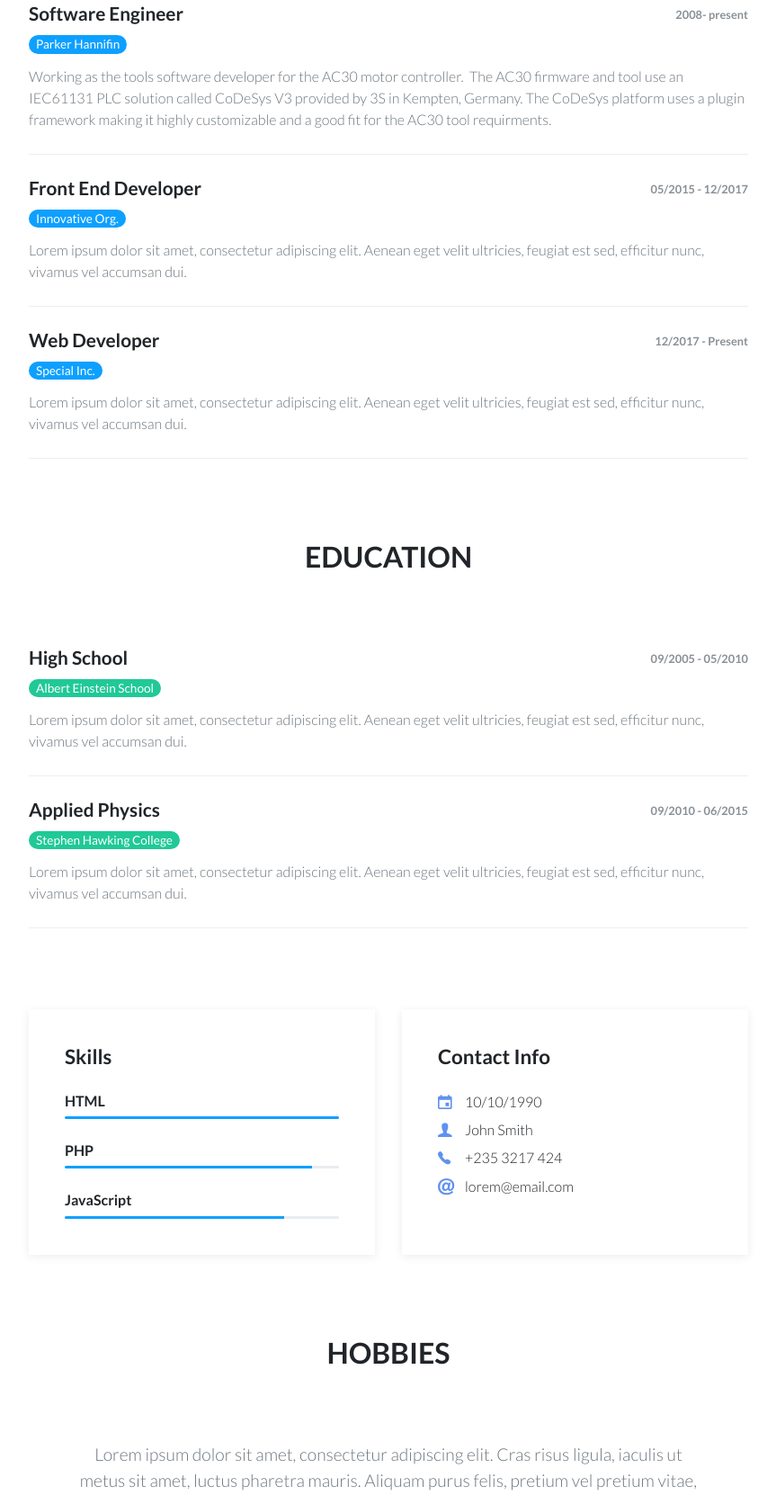
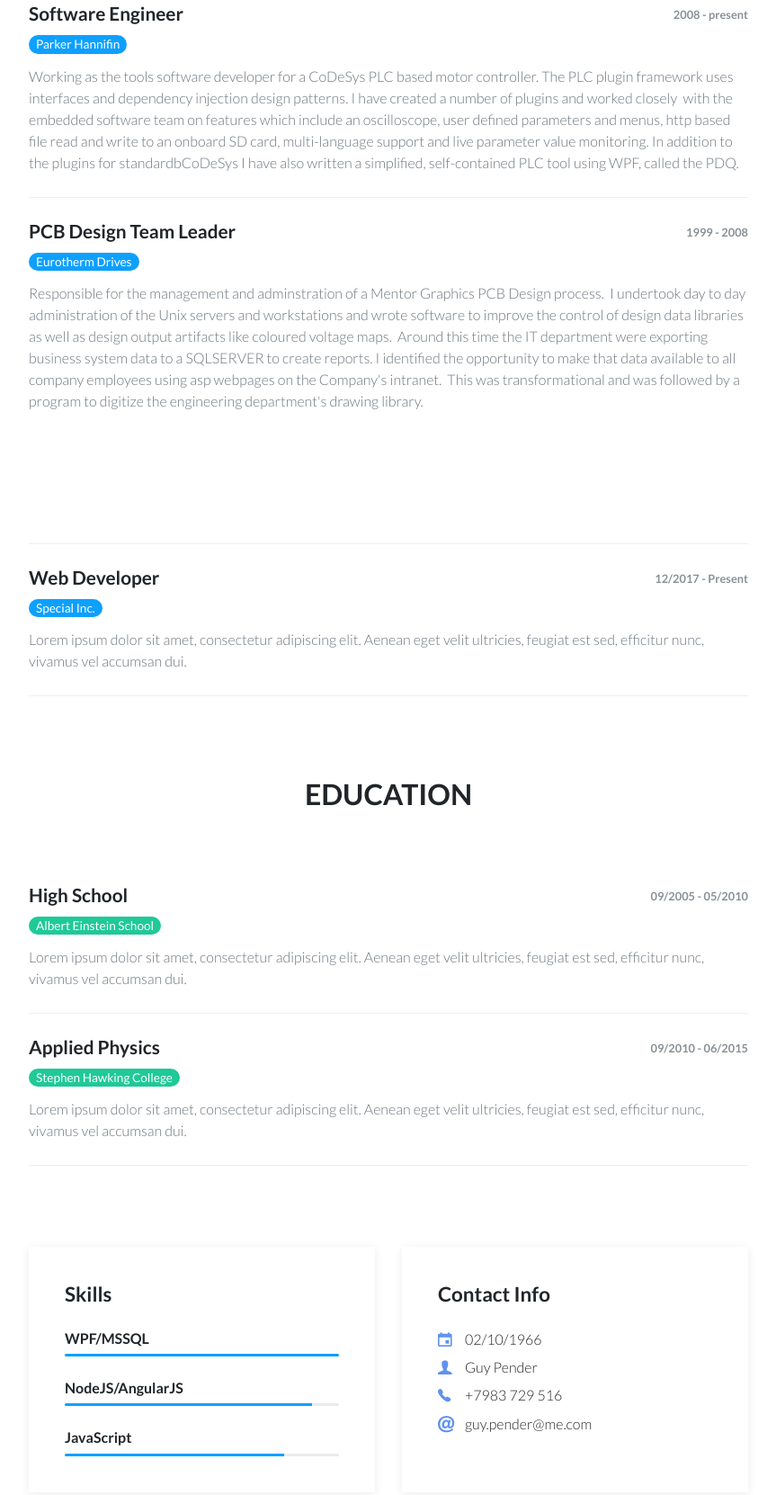
Before and after one commit to gpender/gpender.github.io, a plain HTML site: page cv.html in a window 1280 px wide. Shown: the part 794-2456 px from the top of the page at 90% size, without its empty margins (208-1071 px from the left). Drawn offline with nearby package versions, Linux system fonts and the light colour scheme.

Commit message:
more edits

```diff
--- a/cv.html
+++ b/cv.html
@@ -46,20 +46,23 @@
                                 <h3>Software Engineer</h3>
                                 <h4 class="organization">Parker Hannifin</h4>
                             </div>
-                            <div class="col-md-6"><span class="period">2008- present</span></div>
+                            <div class="col-md-6"><span class="period">2008 - present</span></div>
                         </div>
-                        <p class="text-muted">Working as the tools software developer for the AC30 motor controller. &nbsp;The AC30 firmware and tool use an IEC61131 PLC solution called CoDeSys V3 provided by 3S in Kempten, Germany. The CoDeSys platform uses a plugin framework
-                            making it highly customizable and a good fit for the AC30 tool requirments.<br></p>
+                        <p class="text-muted">Working as the tools software developer for a CoDeSys PLC based motor controller. The PLC plugin framework uses interfaces and dependency injection design patterns. I have created a number of plugins and worked closely &nbsp;with
+                            the embedded software team on features which include an oscilloscope, user defined parameters and menus, http based file read and write to an onboard SD card, multi-language support and live parameter value monitoring. In addition
+                            to the plugins for standardbCoDeSys I have also written a simplified, self-contained PLC tool using WPF, called the PDQ.&nbsp;<br></p>
                     </div>
                     <div class="item">
                         <div class="row">
                             <div class="col-6">
-                                <h3>Front End Developer</h3>
-                                <h4 class="organization">Innovative Org.</h4>
+                                <h3>PCB Design Team Leader</h3>
+                                <h4 class="organization">Eurotherm Drives</h4>
                             </div>
-                            <div class="col-md-6"><span class="period">05/2015 - 12/2017</span></div>
+                            <div class="col-md-6"><span class="period">1999 - 2008</span></div>
                         </div>
-                        <p class="text-muted">Lorem ipsum dolor sit amet, consectetur adipiscing elit. Aenean eget velit ultricies, feugiat est sed, efficitur nunc, vivamus vel accumsan dui.</p>
+                        <p class="text-muted">Responsible for the management and adminstration of a Mentor Graphics PCB Design process. &nbsp;I undertook day to day administration of the Unix servers and workstations and wrote software to improve the control of design data
+                            libraries as well as design output artifacts like coloured voltage maps. &nbsp;Around this time the IT department were exporting business system data to a SQLSERVER to create reports. I identified the opportunity to make that
+                            data available to all company employees using asp webpages on the Company's intranet. &nbsp;This was transformational and was followed by a program to digitize the engineering department's drawing library.<br><br><br><br><br><br></p>
                     </div>
                     <div class="item">
                         <div class="row">
@@ -102,11 +105,11 @@
                         <div class="col-md-6">
                             <div class="skills portfolio-info-card">
                                 <h2>Skills</h2>
-                                <h3>HTML</h3>
+                                <h3>WPF/MSSQL</h3>
                                 <div class="progress">
                                     <div class="progress-bar" aria-valuenow="100" aria-valuemin="0" aria-valuemax="100" style="width: 100%;"><span class="sr-only">100%</span></div>
                                 </div>
-                                <h3>PHP</h3>
+                                <h3>NodeJS/AngularJS</h3>
                                 <div class="progress">
                                     <div class="progress-bar" aria-valuenow="90" aria-valuemin="0" aria-valuemax="100" style="width: 90%;"><span class="sr-only">90%</span></div>
                                 </div>
@@ -121,19 +124,19 @@
                                 <h2>Contact Info</h2>
                                 <div class="row">
                                     <div class="col-1"><i class="icon ion-android-calendar icon"></i></div>
-                                    <div class="col-9"><span>10/10/1990</span></div>
+                                    <div class="col-9"><span>02/10/1966</span></div>
                                 </div>
                                 <div class="row">
                                     <div class="col-1"><i class="icon ion-person icon"></i></div>
-                                    <div class="col-9"><span>John Smith</span></div>
+                                    <div class="col-9"><span>Guy Pender</span></div>
                                 </div>
                                 <div class="row">
                                     <div class="col-1"><i class="icon ion-ios-telephone icon"></i></div>
-                                    <div class="col-9"><span>+235 3217 424</span></div>
+                                    <div class="col-9"><span>+7983 729 516</span></div>
                                 </div>
                                 <div class="row">
                                     <div class="col-1"><i class="icon ion-at icon"></i></div>
-                                    <div class="col-9"><span>lorem@email.com</span></div>
+                                    <div class="col-9"><span>guy.pender@me.com</span></div>
                                 </div>
                             </div>
                         </div>
```
Also changed, not shown: 1 other file.
